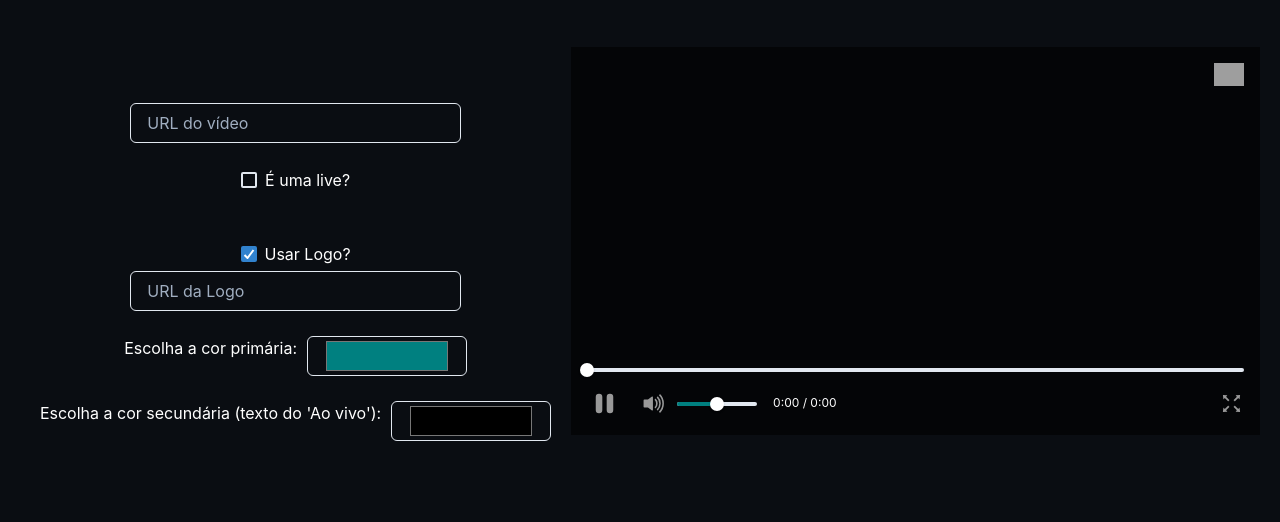
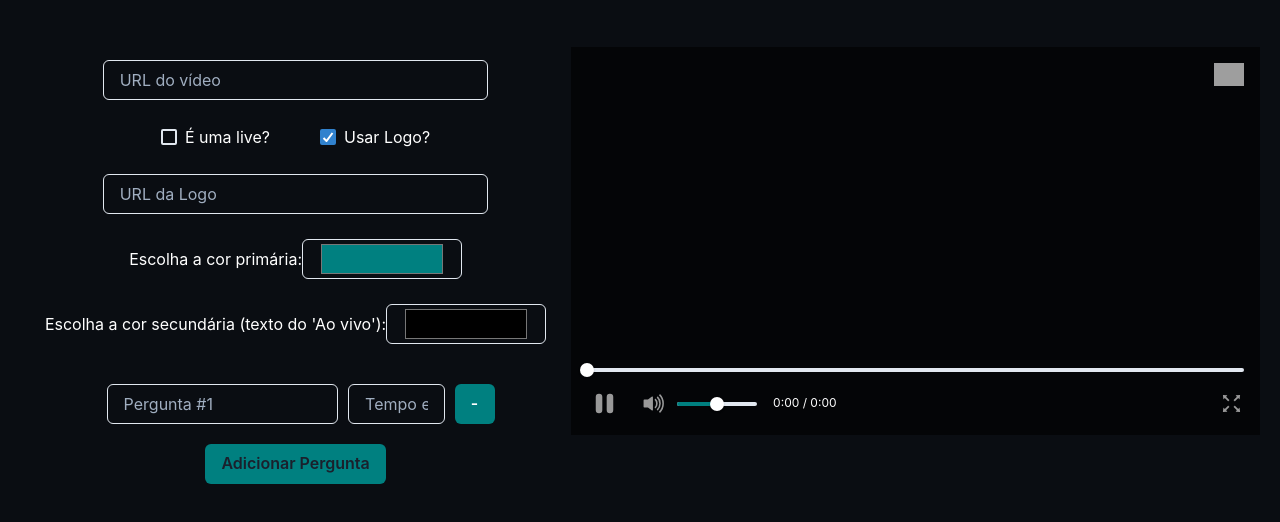
Before and after one commit to SweetSoul/interactive-react-player, a React (Create React App) app: page / in a window 1280 px wide. Shown: the part 128-650 px from the top of the page. Built offline with nearby package versions, Linux system fonts and the light colour scheme; grey boxes are pictures that could not be loaded.

Commit message:
adicionando inputs para perguntas

```diff
--- a/src/App.js
+++ b/src/App.js
@@ -1,4 +1,4 @@
-import React, { useState } from 'react';
+import React, { useState} from 'react';
 import {
   ChakraProvider,
   Flex,
@@ -6,9 +6,9 @@ import {
   Input,
   Checkbox,
   Text,
+  Button,
 } from '@chakra-ui/react';
 import VideoPlayer from './Components/VideoPlayer/videoplayer'
-
 
 function App() {
   let defaultLogo = 'https://itelofilho.gallerycdn.vsassets.io/extensions/itelofilho/chakra-ui-cheatsheet/0.1.2/1602346378840/Microsoft.VisualStudio.Services.Icons.Default'
@@ -20,18 +20,49 @@ function App() {
   const [logoUrl, setLogoUrl] = useState(defaultLogo)
   const [primaryColor,setPrimaryColor] = useState(defaultColor)
   const [secondaryColor,setSecondaryColor] = useState(defaultSecColor)
+  const [fireMarks, setFireMarks] = useState([{tempo: 0, pergunta: ''}])
+  const [useQuestion, setUseQuestion] = useState(false)
   let title =  ""
   let channelID = "UCbtlMIfdRVxPXZ1nI8NBN2A"
   let size = '800px'
-  let questions = ['Quem descobriu o brasil?', 'Qual a língua falada no butão?']
-  let fireTime = [10, 15]
-  let fireMarks = questions.map((question, index) =>
-  (
-    {fire: {time: `${fireTime[index]}`, question: `${question}`}})
-  )
+
     const handleLive = () => {
       (isLive) ? setIsLive(false) : setIsLive(true)
     }
+
+     function handleChange(evt, idx) {
+      const value = evt.target.value;
+      const name = evt.target.name;
+
+
+      const newQuestion = fireMarks.map((fireMark, sidx) => {
+        if (idx !== sidx) return fireMark
+        else { return {...fireMark, pergunta: value}}
+      });
+
+      const newTime = fireMarks.map((fireMark, sidx) => {
+        if (idx !== sidx) return fireMark
+        else { return {...fireMark, tempo: value}}
+      });
+
+      if(name === 'pergunta'){
+          setFireMarks(newQuestion)
+      } else {
+          setFireMarks(newTime)
+      }
+
+      if(fireMarks[0].pergunta !== '' && fireMarks[0] !== 0){
+        setUseQuestion(true);
+      }
+    }
+
+    const handleAddQuestion = () => {
+      setFireMarks(fireMarks.concat([{pergunta: '', tempo: 0}]));
+    };
+
+    const handleRemoveQuestion = (idx) => {
+      setFireMarks(fireMarks.filter((s, sidx) => idx !== sidx));
+    };
 
   return (
     <ChakraProvider theme={theme}>
@@ -43,20 +74,135 @@ function App() {
           backgroundColor="#0A0D12"
         >
           <Flex flexDirection='column' w='80%' alignItems='center' my='25px'>
-            <Input color={defaultSecColor} id="videoURL"  placeholder="URL do vídeo" maxW='60%' justifySelf='center' onChange={(e) => {setUrl(e.target.value)}} />
-            <Checkbox m='25px' color={defaultSecColor} onChange={handleLive}>É uma live?</Checkbox>
-            <Checkbox mt='25px' color={defaultSecColor} defaultChecked={true} mb='5px' onChange={() => setUseLogo(!useLogo)}>Usar Logo?</Checkbox>
-            <Input color={defaultSecColor} id="videoURL"  placeholder="URL da Logo" maxW='60%' justifySelf='center'
+            <Input
+            color={defaultSecColor}
+            placeholder="URL do vídeo"
+            maxW='70%'
+            justifySelf='center'
+            onChange={(e) => {setUrl(e.target.value)}}
+            />
+
+            <Flex
+            flexDirection='row'
+            alignItems='center'
+            >
+              <Checkbox
+              m='25px'
+              color={defaultSecColor}
+              onChange={handleLive}>
+                É uma live?
+              </Checkbox>
+
+              <Checkbox m='25px'
+              color={defaultSecColor}
+              defaultChecked={true}
+              onChange={() => setUseLogo(!useLogo)}>
+                Usar Logo?
+              </Checkbox>
+            </Flex>
+
+            <Input
+            color={defaultSecColor}
+            placeholder="URL da Logo"
+            maxW='70%'
+            justifySelf='center'
             onChange={(e) => {(e.target.value.length === 0) ? setLogoUrl(defaultLogo) : setLogoUrl(e.target.value)}}
             />
-            <Flex maxW='100%' flexDirection={['column', 'column','column', 'column','row']} justifyContent='center' my='25px'>
-              <Text flexShrink='0' color={defaultSecColor}>Escolha a cor primária: </Text>
-              <Input color={defaultSecColor} flex='0 0 auto' ml='10px' maxW='10em' alignSelf='center' type='color' defaultValue={defaultColor} onChange={(e) => {setPrimaryColor(e.target.value)}}/>
+
+            <Flex
+            maxW='100%'
+            flexDirection={['column', 'column','column', 'column','row']}
+            justifyContent='center'
+            alignItems='center'
+            my='25px'
+            >
+              <Text
+              flexShrink='0'
+              color={defaultSecColor}>
+                Escolha a cor primária:
+              </Text>
+
+              <Input
+              color={defaultSecColor}
+              defaultValue={primaryColor}
+              flex='0 0 auto'
+              maxW='10em'
+              alignSelf='center'
+              type='color'
+              onChange={(e) => {setPrimaryColor(e.target.value)}}
+              />
             </Flex>
-            <Flex maxW='100%' color={defaultSecColor} flexDirection={['column', 'column','column', 'column','row']} justifyContent='center'>
-              <Text flexShrink='0'>Escolha a cor secundária (texto do 'Ao vivo'): </Text>
-              <Input flex='0 0 auto' alignSelf='center' ml='10px' maxW='10em' type='color' defaultValue={defaultSecColor} onChange={(e) => {setSecondaryColor(e.target.value)}}/>
+
+            <Flex
+            maxW='100%'
+            mb='30px'
+            alignItems='center'
+            color={defaultSecColor}
+            flexDirection={['column', 'column','column', 'column','row']}
+            justifyContent='center'
+            >
+              <Text
+              flexShrink='0'>
+                Escolha a cor secundária (texto do 'Ao vivo'):
+              </Text>
+
+              <Input
+              flex='0 0 auto'
+              alignSelf='center'
+              maxW='10em'
+              type='color'
+              defaultValue={secondaryColor}
+              onChange={(e) => {setSecondaryColor(e.target.value)}}
+              />
             </Flex>
+
+            {fireMarks.map((question, idx) => (
+          <Flex w='70%' maxW='100%' color={defaultSecColor} key={`Container${idx}`} flexDirection='row' justifyContent='center' m='10px'>
+              <Input flex='0 0 auto'
+              alignSelf='center'
+              ml='10px'
+              w='60%'
+              type='text'
+              name='pergunta'
+              key={`Pergunta${idx}`}
+              placeholder={`Pergunta #${idx + 1}`}
+              onChange={(e) => handleChange(e, idx)}
+              />
+
+              <Input flex='0 0 auto'
+              alignSelf='center'
+              label='Tempo em segundos'
+              ml='10px'
+              w='25%'
+              name='tempo'
+              type='number'
+              key={`Segundos${idx}`}
+              placeholder='Tempo em segundos'
+              onChange={(e) => handleChange(e, idx)}
+              />
+            <Button
+              onClick={() => handleRemoveQuestion(idx)}
+              className="small"
+              transform=' scale(1)'
+              key={`Remover${idx}`}
+              _hover={{transform: 'scale(1.1)'}}
+              backgroundColor={primaryColor}
+              ml='10px'
+            >
+              -
+            </Button>
+          </Flex>
+        ))}
+        <Button
+          onClick={handleAddQuestion}
+          className="small"
+          mt='10px'
+          transform=' scale(1)'
+          _hover={{transform: 'scale(1.1)'}}
+          backgroundColor={primaryColor}
+        >
+          Adicionar Pergunta
+        </Button>
           </Flex>
           <VideoPlayer
             url={url}
@@ -69,6 +215,7 @@ function App() {
             fireMarks={fireMarks}
             isLive={isLive}
             secondaryColor={secondaryColor}
+            useQuestion={useQuestion}
           />
         </Flex>
     </ChakraProvider>
--- a/src/Components/VideoPlayer/PlayerControls.js
+++ b/src/Components/VideoPlayer/PlayerControls.js
@@ -133,7 +133,7 @@ export default forwardRef(({
 
                     <IconButton
                             color="#999"
-                            _hover={{ color:"#fff" }}
+                            _hover={{ color:"#ffffff" }}
                             background= "none"
                             aria-label="Play/Pause Button"
                             size="xs"
@@ -147,7 +147,7 @@ export default forwardRef(({
                         <IconButton
                             color="#999"
                             ml='20px'
-                            _hover={{ color:"#fff" }}
+                            _hover={{ color:"#ffffff" }}
                             background='none'
                             size='xs'
                             fontSize='25px'
@@ -176,14 +176,14 @@ export default forwardRef(({
                                 <SliderThumb />
                             </Slider>
 
-                        <Button color='#fff' ml='16px' fontSize='12px'
+                        <Button ml='16px' fontSize='12px'
                         onClick={(isLive) ? seekRecent : onChangeDisplayFormat}
                         p={(isLive) ? '2px 12px 2px 12px' : '0'}
                         background={(isLive) ? `${primaryColor}` : 'none'}
                         fontWeight={(isLive) ? 'bold' : '400'}
                         outline='none'
                         h='80%'
-                        color={(isLive) ? secondaryColor : '#fff'}
+                        color={(isLive) ? secondaryColor : '#ffffff'}
                         boxShadow={(isLive) ? `0 0 10px 7px ${priColorRgba}` : 'none'}
                         _hover={(isLive) ? {boxShadow: 'none'} : {background: 'none', boxShadow:'none'}}
                         >
@@ -193,7 +193,7 @@ export default forwardRef(({
 
                         <IconButton
                             color="#999"
-                            _hover={{ color:"#fff" }}
+                            _hover={{ color:"#ffffff" }}
                             background='none'
                             size='xs'
                             fontSize='25px'
--- a/src/Components/VideoPlayer/videoplayer.js
+++ b/src/Components/VideoPlayer/videoplayer.js
@@ -38,9 +38,9 @@ export default function VideoPlayer(props) {
             return `${mm}:${ss}`
     }
 
-    const {primaryColor, url, useLogo, logoUrl, title, size, isLive, secondaryColor} = props
+    const {primaryColor, url, useLogo, logoUrl, title, size, isLive, secondaryColor, useQuestion} = props
 
-    const {playing, volume, muted, played, seeking} = action
+    const {playing, volume, muted, played} = action
     const playerRef = useRef(null)
     const playerContainerRef = useRef(null)
     const controlsRef = useRef(null)
@@ -119,18 +119,15 @@ export default function VideoPlayer(props) {
 
     const fireVidEvents = (props) => {
         let tick = playerRef.current ? Math.round(playerRef.current.getCurrentTime()) : '';
-        console.log(index)
-        if(index < props.length){
-            if(props[index].fire.time == tick) {
-                console.log(props[index].fire.question);
-                question = props[index].fire.question
+        if(useQuestion === true && props.length > index){
+            if(props[index].tempo == tick) {
+                question = props[index].pergunta
                 setAction({...action, playing: !action.playing});
                 onOpen()
-
                 index += 1
+                }
             }
         }
-    }
 
     const handleSentAnswer = () => {
         let text = answerInput.current.value;
```
Also changed, not shown: 1 other file (tests, documents, lock files or other folders).
